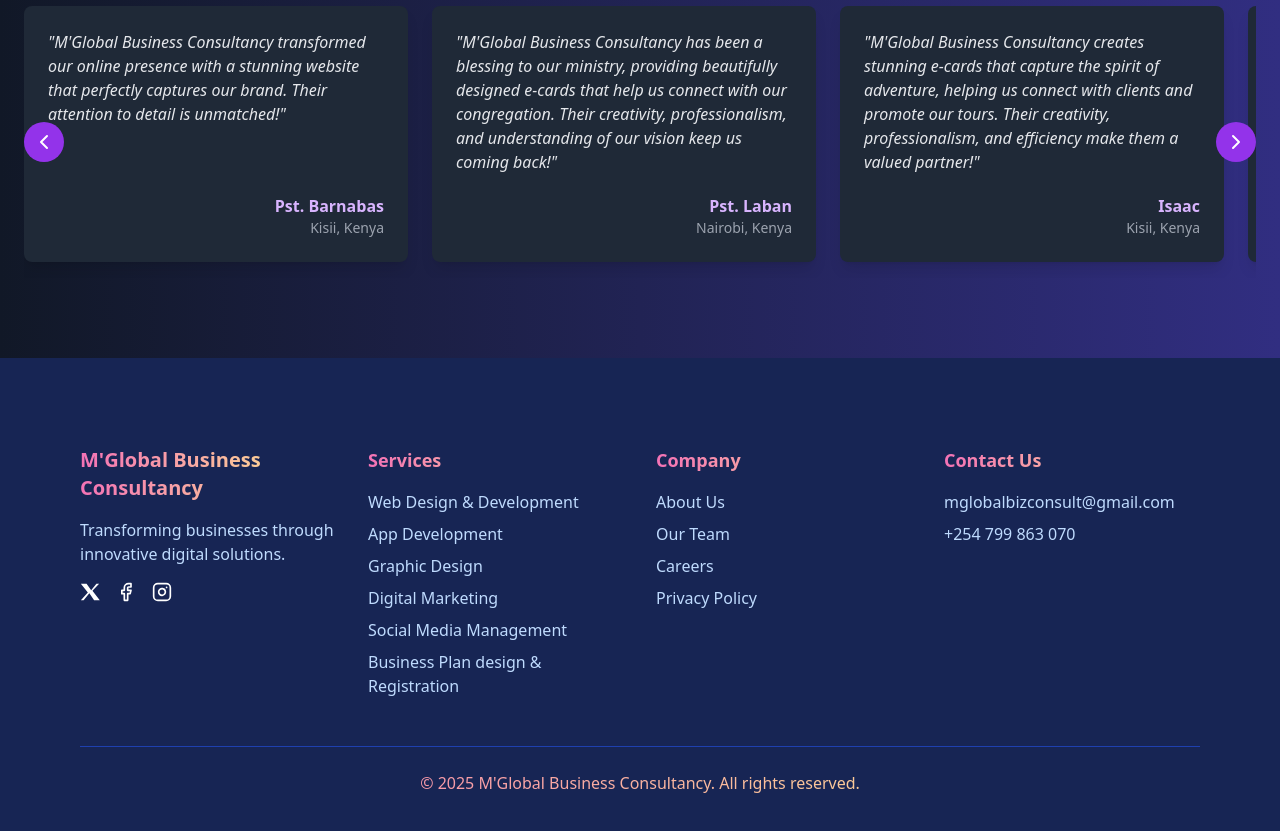
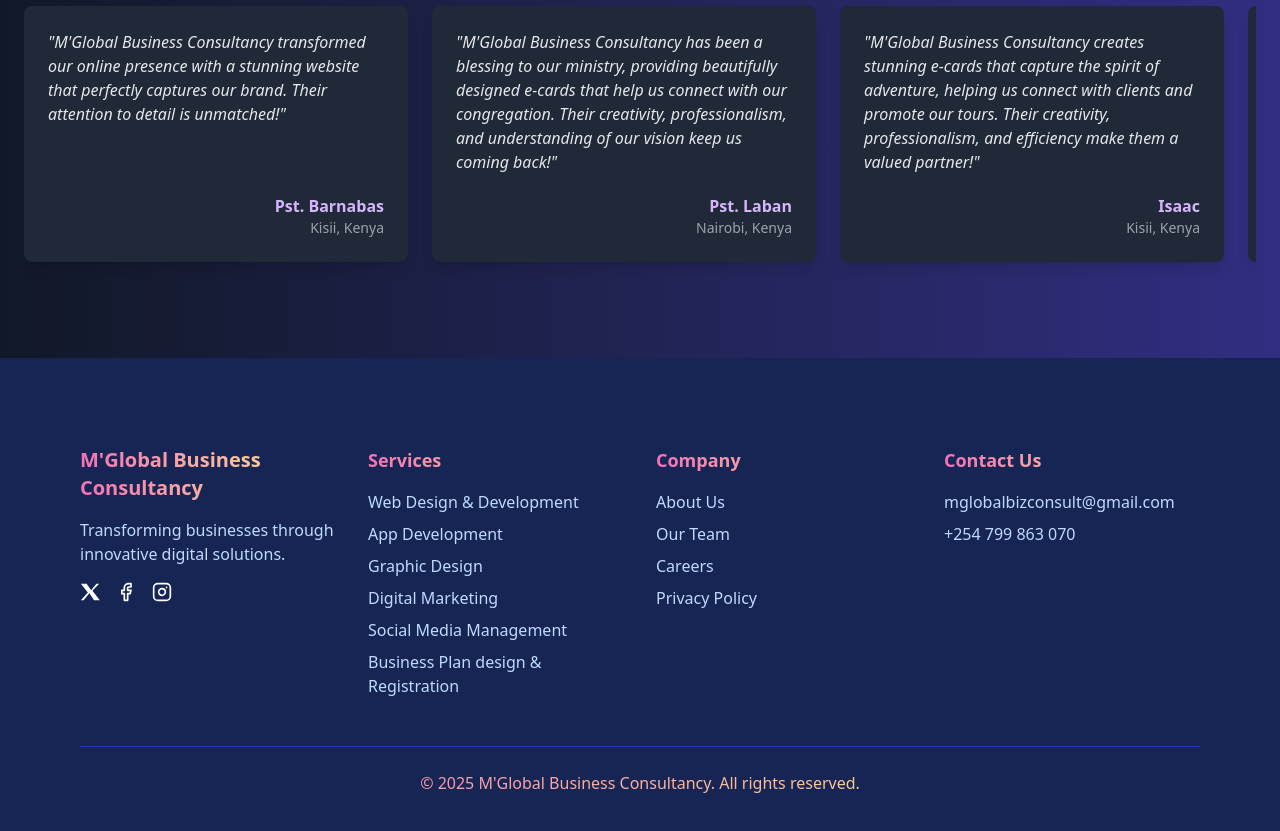
Before and after one commit to Montanah/M-Global-Business-Consultancy, a React (Vite) app: page / in a window 1280 px wide. Shown: the part 2140-2971 px from the top of the page. Built offline with nearby package versions, Linux system fonts and the light colour scheme.

Commit message:
Remove carousel arrows
Remove navigation arrows from the "What our clients say" section on the landing page.

```diff
--- a/src/components/TestimonialSection.tsx
+++ b/src/components/TestimonialSection.tsx
@@ -61,20 +61,6 @@ const TestimonialSection = () => {
         </p>
 
         <div className="relative">
-          {/* Navigation Arrows */}
-          <button
-            onClick={() => scroll("left")}
-            className="absolute left-0 top-1/2 transform -translate-y-1/2 bg-purple-600 p-2 rounded-full hover:bg-purple-700 transition-colors z-10"
-          >
-            <ChevronLeft className="h-6 w-6" />
-          </button>
-          <button
-            onClick={() => scroll("right")}
-            className="absolute right-0 top-1/2 transform -translate-y-1/2 bg-purple-600 p-2 rounded-full hover:bg-purple-700 transition-colors z-10"
-          >
-            <ChevronRight className="h-6 w-6" />
-          </button>
-
           {/* Testimonial Cards */}
           <div
             ref={scrollRef}
```
